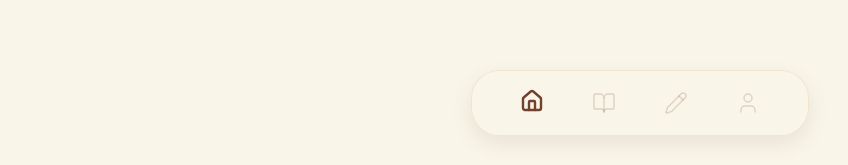
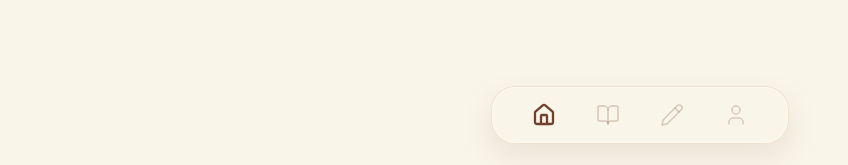
Before and after one commit to michelesannti/no-secreto, a Next.js app: page /hoje in a window 1280 px wide. Shown: the part 632-797 px from the top of the page, without its empty margins (0-848 px from the left). Built offline with nearby package versions, Linux system fonts and the light colour scheme.

Commit message:
nav ultimate premium refinement

```diff
--- a/app/(app)/layout.tsx
+++ b/app/(app)/layout.tsx
@@ -23,23 +23,17 @@ export default function AppLayout({
     return (
       <Link
         href={href}
-        className="relative flex items-center justify-center transition-all duration-300"
-      >
-        <div
-          className={`transition-all duration-300 ${
-            active ? "-translate-y-[2px]" : ""
-          }`}
+        className="flex items-center justify-center transition-all duration-300"
       >
         <Icon
           size={24}
-            strokeWidth={active ? 2.4 : 1.4}
+          strokeWidth={active ? 2.3 : 1.5}
           className={
             active
               ? "text-[#70412d]"
-                : "text-[#70412d]/20"
+              : "text-[#70412d]/25"
           }
         />
-        </div>
       </Link>
     );
   }
@@ -48,21 +42,25 @@ export default function AppLayout({
     <div className="min-h-screen pb-32 bg-[#f9f5e9]">
       {children}
 
-      <div className="fixed bottom-8 left-0 right-0 flex justify-center">
+      <div className="fixed bottom-6 left-0 right-0 flex justify-center">
         <nav
           className="
-            bg-[#f9f5e9]/85
+            relative
+            bg-[#f9f5e9]/88
             backdrop-blur-lg
-            px-12
-            py-5
-            rounded-[28px]
+            px-10
+            py-4
+            rounded-3xl
             flex
-            gap-12
+            gap-10
             items-center
-            shadow-[0_8px_20px_rgba(112,65,45,0.10)]
-            border border-[#e9d5bb]/50
+            border border-[#e9d5bb]/60
+            shadow-[0_12px_30px_rgba(112,65,45,0.10)]
           "
         >
+          {/* Linha interna editorial */}
+          <div className="pointer-events-none absolute inset-0 rounded-3xl ring-1 ring-inset ring-white/40"></div>
+
           <NavItem href="/hoje" Icon={Home} />
           <NavItem href="/secreto" Icon={BookOpen} />
           <NavItem href="/diario" Icon={Pencil} />
```
Lines whose indentation alone changed are shown as unchanged.
